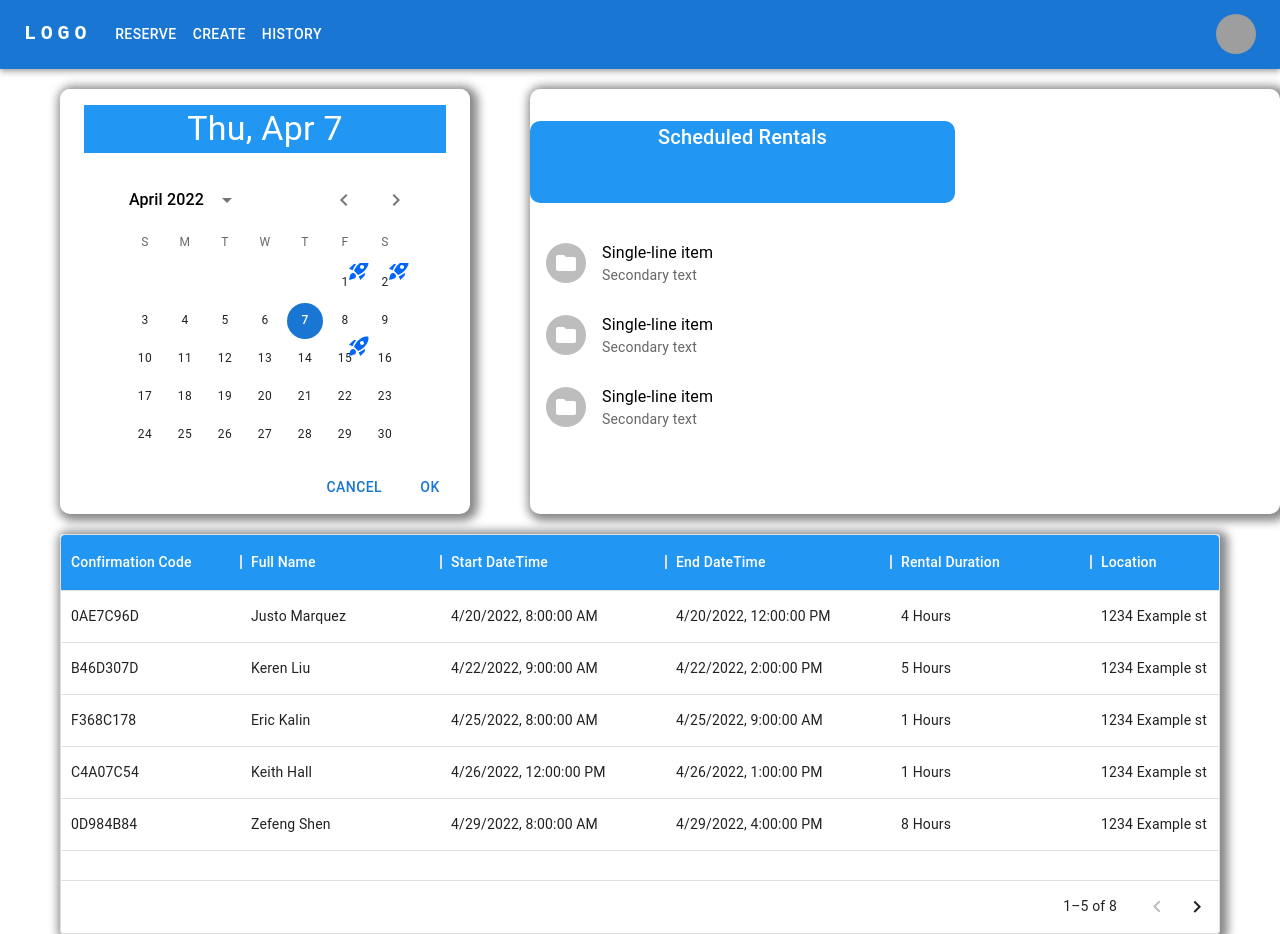
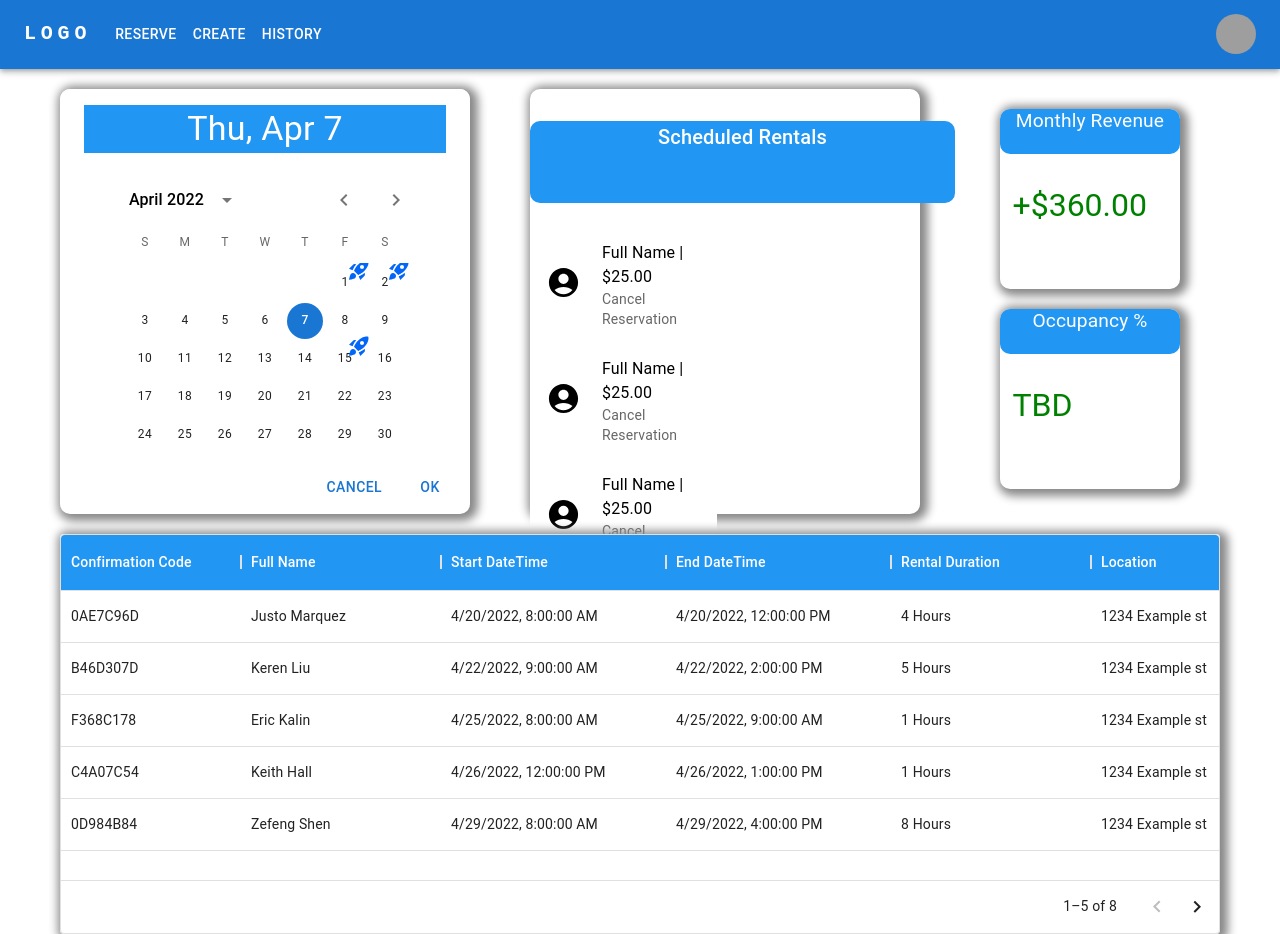
Before and after one commit to boc-bulbasaur/FindYourSpace, a Next.js app: page /ownerHistoryDash in a window 1280 px wide. Built offline with nearby package versions, Linux system fonts and the light colour scheme; grey boxes are pictures that could not be loaded.

Commit message:
added additional owner final dash components: monthly revenue and occupancy %

```diff
--- /dev/null
+++ b/components/ownerMonthlyBreakdown.tsx
@@ -0,0 +1,14 @@
+export default function O_MonthlyBreakdown() {
+  return (
+    <div className="monthly-breakdown-container">
+        <div className="mb-annual-revenue-container">
+            <div className="mb-ar-title">Monthly Revenue</div>
+            <div className="mb-ar-data"> +$360.00</div>
+        </div>
+        <div className="mb-occupancy-percentage-container">
+            <div className="mb-op-title"> Occupancy %</div>
+            <div className="mb-op-data">TBD</div>
+        </div>
+    </div>
+  )
+}
--- a/components/ownerRentalList.tsx
+++ b/components/ownerRentalList.tsx
@@ -4,17 +4,15 @@ import Box from '@mui/material/Box';
 import List from '@mui/material/List';
 import ListItem from '@mui/material/ListItem';
 import ListItemAvatar from '@mui/material/ListItemAvatar';
-import ListItemIcon from '@mui/material/ListItemIcon';
+// import ListItemIcon from '@mui/material/ListItemIcon';
 import ListItemText from '@mui/material/ListItemText';
-import Avatar from '@mui/material/Avatar';
-import IconButton from '@mui/material/IconButton';
+// import Avatar from '@mui/material/Avatar';
+// import IconButton from '@mui/material/IconButton';
 import FormGroup from '@mui/material/FormGroup';
-import FormControlLabel from '@mui/material/FormControlLabel';
-import Checkbox from '@mui/material/Checkbox';
 import Grid from '@mui/material/Grid';
 import Typography from '@mui/material/Typography';
 import FolderIcon from '@mui/icons-material/Folder';
-import DeleteIcon from '@mui/icons-material/Delete';
+import AccountCircleRoundedIcon from '@mui/icons-material/AccountCircleRounded';
 
 function generate(element) {
   return [0, 1, 2].map((value) =>
@@ -29,7 +27,6 @@ const Demo = styled('div')(({ theme }) => ({
 }));
 
 export default function O_RentalList() {
-  const [dense, setDense] = React.useState(false);
   const [secondary, setSecondary] = React.useState(false);
 
   return (
@@ -43,17 +40,17 @@ export default function O_RentalList() {
             Scheduled Rentals
           </Typography>
           <Demo>
-            <List dense={dense}>
+            <List>
               {generate(
                 <ListItem>
                   <ListItemAvatar>
-                    <Avatar>
+                    <AccountCircleRoundedIcon fontSize="large">
                       <FolderIcon />
-                    </Avatar>
+                    </AccountCircleRoundedIcon>
                   </ListItemAvatar>
                   <ListItemText
-                    primary="Single-line item"
-                    secondary="Secondary text"
+                    primary="Full Name | $25.00"
+                    secondary="Cancel Reservation"
                   />
                 </ListItem>,
               )}
--- a/pages/ownerHistoryDash.tsx
+++ b/pages/ownerHistoryDash.tsx
@@ -1,7 +1,9 @@
 import NavBar from "../components/navBar"
 import DatePicker from "../components/ownerCalendarView"
+import O_MonthlyBreakdown from "../components/ownerMonthlyBreakdown"
 import O_RenderHistory from "../components/ownerRenderHistory"
 import O_RentalList from "../components/ownerRentalList"
+
 
 
 export default function OwnerHistory() {
@@ -11,6 +13,7 @@ export default function OwnerHistory() {
       <div className="calendar-list-view">
         <DatePicker />
         <O_RentalList />
+        <O_MonthlyBreakdown />
       </div>
       <O_RenderHistory />
     </>
--- a/styles/globals.css
+++ b/styles/globals.css
@@ -57,6 +57,12 @@ a {
   box-shadow: 3px 2px 10px 5px #888888 !important;
 }
 
+/* display calendar and rental list in a row */
+.calendar-list-view{
+  display: flex;
+  flex-direction: row;
+}
+
 /* +++++++ HISTORY STYLING+++++++ */
 
 /* history breakdown styling */
@@ -75,21 +81,6 @@ a {
   color: white;
 }
 
-/* display calendar and list in a row */
-.calendar-list-view{
-  display: flex;
-  flex-direction: row;
-}
-
-/* adjust styling of rental list box */
-.css-399ykn {
-  margin: 20px 0px 20px 60px;
-  max-width: 425px;
-  height: 425px;
-  width: 210px;
-  box-shadow: 3px 2px 10px 5px #888888 !important;
-}
-
 .css-1a40jv2-MuiTypography-root {
   margin: 0;
   color: white;
@@ -104,7 +95,7 @@ a {
   height: 82px;
 }
 
-/* rounds calendar and rental history components */
+/* rounds rental history and calendar components */
 .css-399ykn, .owner-rental-list, .css-1a40jv2-MuiTypography-root,
 .css-u0soqy-MuiPickerStaticWrapper-root, .css-xelq0e-MuiPickerStaticWrapper-content {
   border-radius: 10px;
@@ -114,3 +105,74 @@ a {
 .owner-history-table, .css-1e2bxag-MuiDataGrid-root, .css-f3jnds-MuiDataGrid-columnHeaders {
   border-radius: 10px;
 }
+
+/* //////RENTAL LIST COMPONENT////// */
+
+.css-1p823my-MuiListItem-root {
+  width: 400px;
+}
+
+/* adjust styling of rental list box */
+.css-399ykn {
+  margin: 20px 0px 20px 60px;
+  max-width: 425px;
+  height: 425px;
+  width: 210px;
+  box-shadow: 3px 2px 10px 5px #888888 !important;
+}
+
+/* adjusting profile picture size */
+.css-tzssek-MuiSvgIcon-root {
+  height: 50px;
+  width: 50px;
+}
+
+.monthly-breakdown-container {
+  margin: 20px 0px 20px 60px;
+  max-width: 425px;
+  height: 425px;
+  width: 300px;
+  /* box-shadow: 3px 2px 10px 5px #888888 !important; */
+}
+
+.mb-annual-revenue-container {
+  margin: 20px 0px 20px 20px;
+  max-width: 180px;
+  height: 180px;
+  width: 300px;
+  box-shadow: 3px 2px 10px 5px #888888 !important;
+  border-radius: 10px;
+}
+
+.mb-occupancy-percentage-container {
+  margin: 20px 20px 20px 20px;
+  max-width: 180px;
+  height: 180px;
+  width: 300px;
+  box-shadow: 3px 2px 10px 5px #888888 !important;
+  border-radius: 10px;
+}
+
+.mb-ar-title, .mb-op-title {
+  margin: 0;
+  color: white;
+  background-color: #2196f3;;
+  font-family: "Roboto","Helvetica","Arial",sans-serif;
+  font-weight: 400;
+  font-size: 1.2rem;
+  line-height: 1.235;
+  letter-spacing: 0.00735em;
+  text-align: center;
+  width: 100%;
+  height: 45px;
+  border-radius: 10px;
+}
+
+.mb-ar-data, .mb-op-data {
+  margin: 32.5px 12.5px 32.5px 12.5px;
+  font-family: "Roboto","Helvetica","Arial",sans-serif;
+  font-weight: 400;
+  font-size: 2rem;
+  line-height: 1.235;
+  color: green
+}
```
